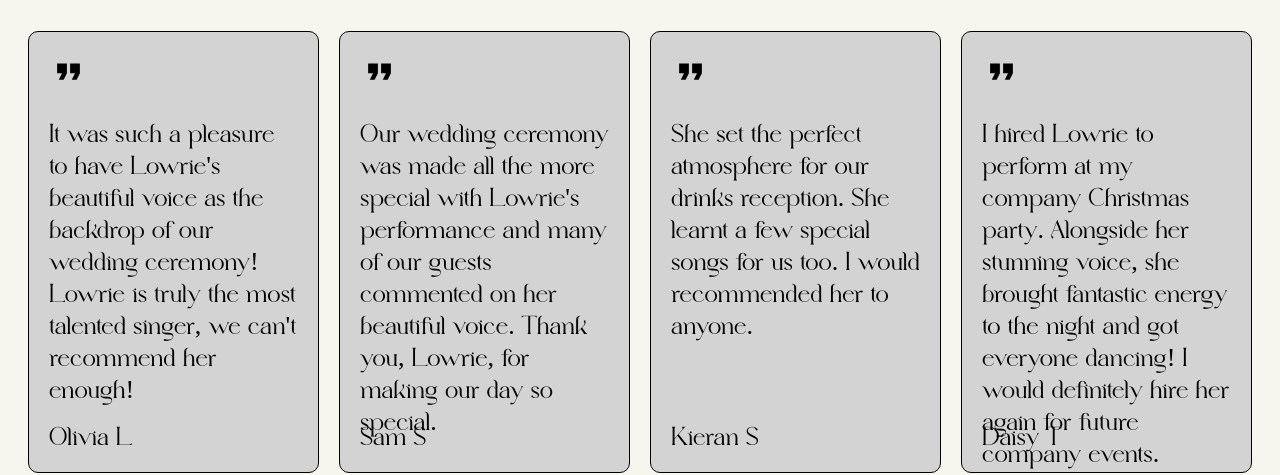
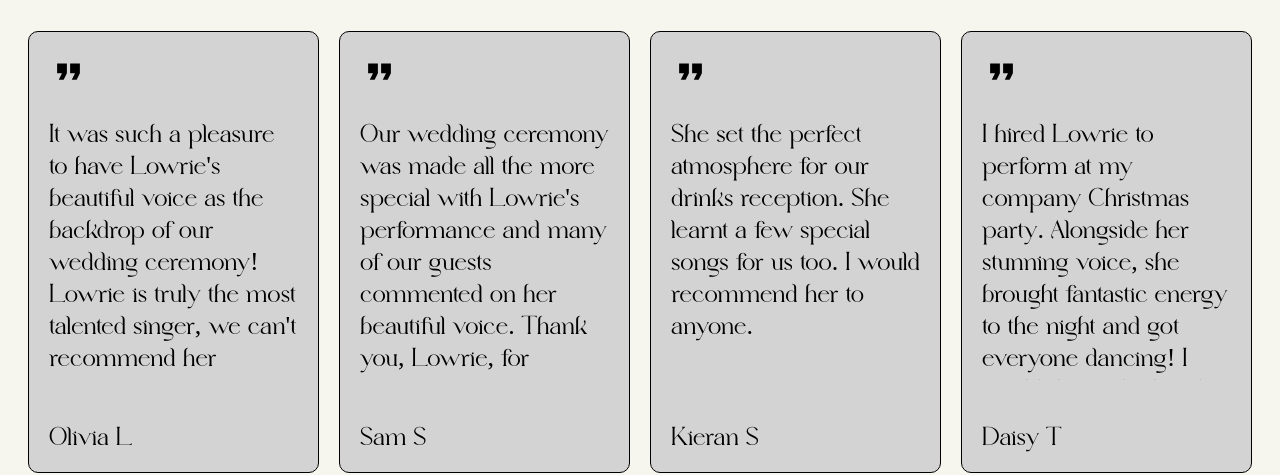
Before and after one commit to jleigh-100/lowriesings, a React app: page / in a window 1280 px wide. Shown: the part 1273-1748 px from the top of the page. Built offline with nearby package versions, Linux system fonts and the light colour scheme.

Commit message:
update testimonials

```diff
--- a/client/src/components/pages/Testimonials.jsx
+++ b/client/src/components/pages/Testimonials.jsx
@@ -27,6 +27,15 @@ const Message = styled.div`
 
 const MessageContainer = styled.div`
   min-height: 50px;
+  max-height: 300px;
+  overflow: scroll;
+
+  /* scroll bar styling */
+  -ms-overflow-style: none;  /* Internet Explorer 10+ */
+  scrollbar-width: none;  /* Firefox */
+  &::-webkit-scrollbar {
+    display: none;  /* Safari and Chrome */
+  }
 `;
 
 const ClientContainer = styled.div`
@@ -47,11 +56,11 @@ export const Testimonials = () => {
       by: "Olivia L",
     },
     {
-      message: "Our wedding ceremony was made all the more special with Lowrie's  performance and many of our guests commented on her beautiful voice. Thank you, Lowrie, for making our day so special. ",
+      message: "Our wedding ceremony was made all the more special with Lowrie's performance and many of our guests commented on her beautiful voice. Thank you, Lowrie, for making our day so special. ",
       by: "Sam S",
     },
     {
-      message: "She set the perfect atmosphere for our drinks reception. She learnt a few special songs for us too. I would recommended her to anyone. ",
+      message: "She set the perfect atmosphere for our drinks reception. She learnt a few special songs for us too. I would recommend her to anyone. ",
       by: "Kieran S",
     },
     {
```
